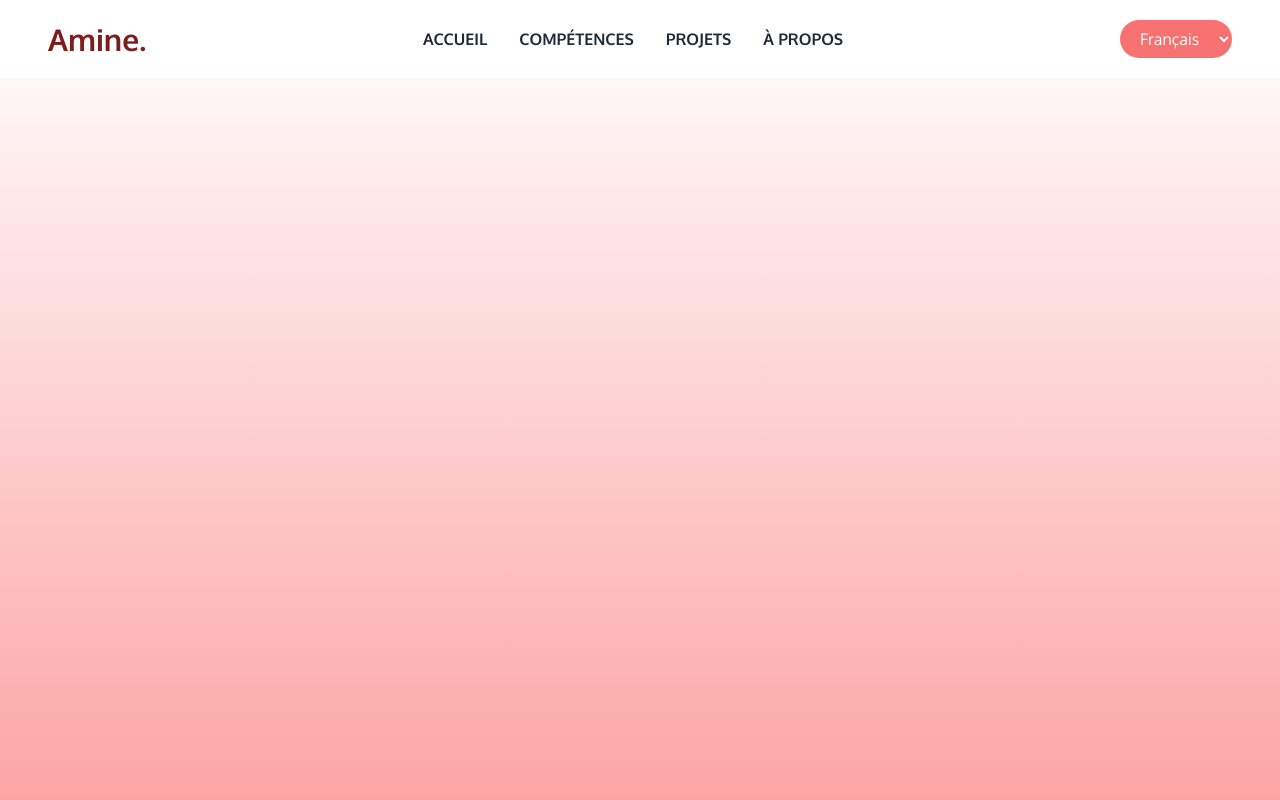
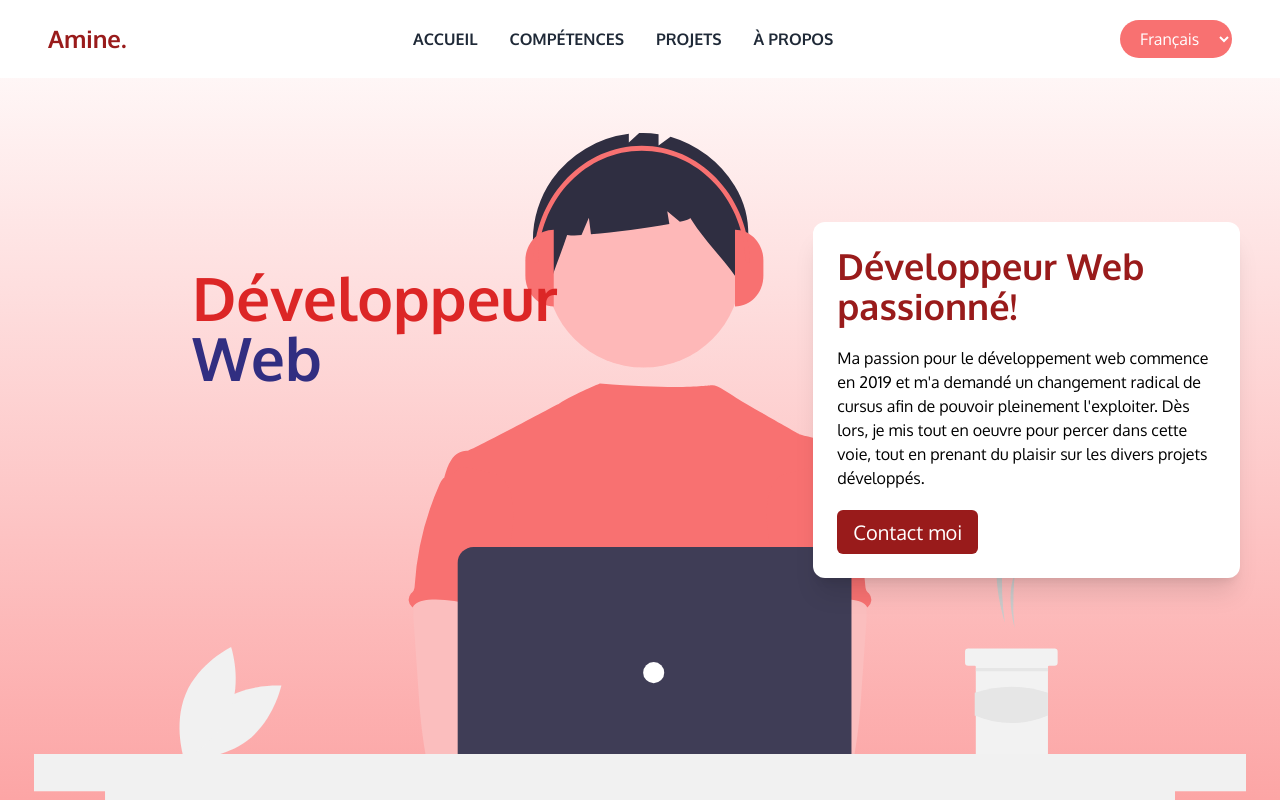
Before and after one commit to v3rti/portfolio-v1, a website: page index.html in a window 1280 px wide. Drawn offline with Linux system fonts and the light colour scheme.

Commit message:
added some content to the page

```diff
--- a/index.html
+++ b/index.html
@@ -7,12 +7,12 @@
   <link rel="stylesheet" href="./css/styles.css">
   <title>Amine's Portfolio - Frontend Dev</title>
 </head>
-<body>
-  <div class="h-1/2 lg:h-screen bg-gradient-to-t from-red-300">
-    <nav class="fixed top-0 w-full bg-white px-4 md:px-12">
+<body class="h-screen">
+  <div class="h-1/2 lg:h-screen bg-gradient-to-t from-red-300 relative">
+    <nav class="fixed top-0 w-full bg-white px-4 md:px-12 z-10">
       <div class="flex justify-between py-5 mx-auto items-center"> <!-- container -->
         <div>
-          <span class="text-3xl font-bold text-red-900">Amine.</span>
+          <span class="text-2xl font-bold text-red-800">Amine.</span>
         </div>
         <ul class="hidden md:flex space-x-8 text-base text-gray-800 font-bold uppercase">
           <li class="hover:text-gray-600"><a href="#">Accueil</a></li>
@@ -37,7 +37,16 @@
         </ul>
       </div>
     </nav>
-    <div></div>
+    <img class="absolute bottom-0 right-0 h-5/6 object-cover lg:left-0 mx-auto" src="./assets/char2.svg" alt="">
+    <div class="absolute top-1/3 left-5 text-xl sm:left-10 sm:text-4xl md:text-6xl lg:left-5 xl:left-48 font-bold">
+      <span class="text-red-600">Développeur</span>
+      <p class="text-indigo-900">Web</p>
+    </div>
+    <div class="hidden lg:flex flex-col gap-5 rounded-xl shadow-xl absolute top-0 bottom-0 m-auto right-10 bg-white p-6 h-fit w-1/3">
+      <h1 class="text-4xl font-bold text-red-800">Développeur Web passionné!</h1>
+      <p class="to-gray-400">Ma passion pour le développement web commence en 2019 et m'a demandé un changement radical de cursus afin de pouvoir pleinement l'exploiter. Dès lors, je mis tout en oeuvre pour percer dans cette voie, tout en prenant du plaisir sur les divers projets développés.</p>
+      <a class="text-xl bg-red-800 w-fit text-white px-4 py-2 rounded-md" href="#">Contact moi</a>
+    </div>
   </div>
 <script src="./index.js"></script>
 </body>
```
Also changed, not shown: assets/amine.svg (added), assets/char.png (added), assets/char2.svg (added), css/styles.css.
